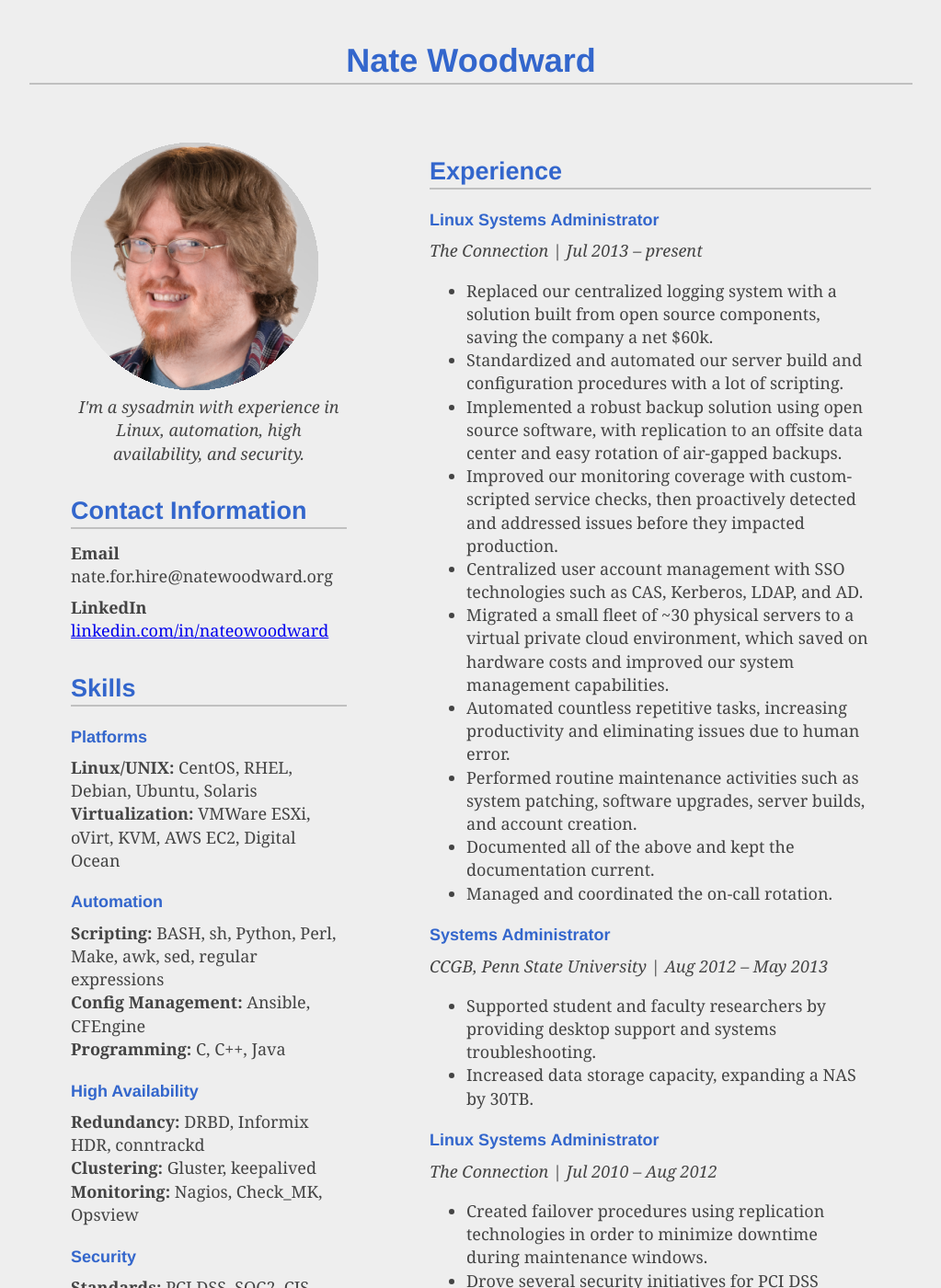
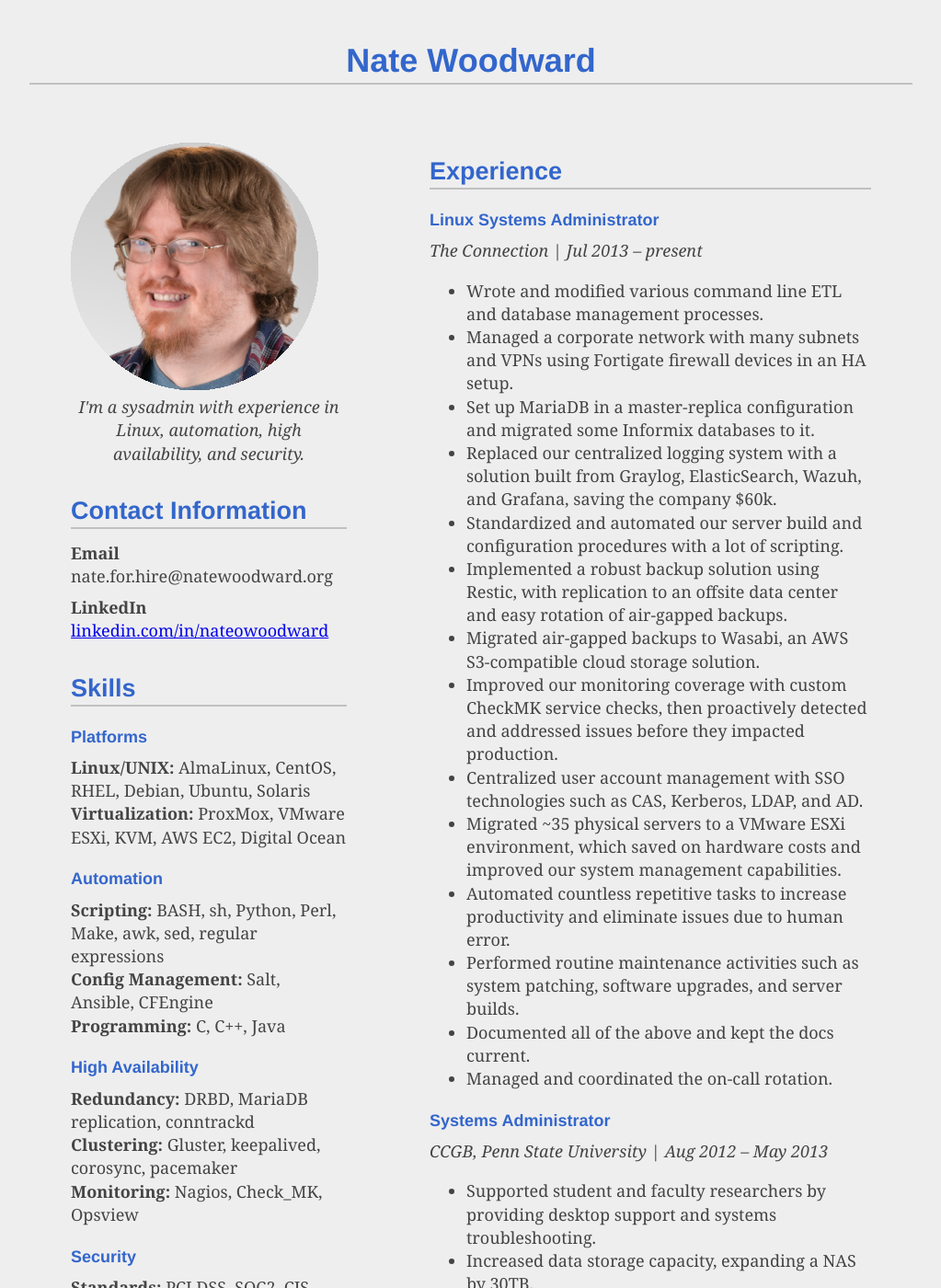
Before and after one commit to natewoodward/natewoodward.github.io, a Jekyll site: the page built from index.html, in a window 1280 px wide and 1400 px high. Shown: the whole window at 92% size, without its empty margins (128-1151 px from the left). Built offline with Jekyll 4.4.1, drawn with Linux system fonts in a browser that asks for light colours; some of the changed text lies outside the part shown.

Commit message:
Update resume

```diff
--- a/index.html
+++ b/index.html
@@ -1,13 +1,13 @@
 ---
 layout: default
-last_modified_at: 2022-11-16 18:41:27 UTC
+last_modified_at: 2026-04-01 19:11:20 UTC
 title: "Home"
 excerpt: "I'm a sysadmin with experience in Linux, automation, high availability, and security."
 ---
 <link rel="stylesheet" type="text/css" href="/css/home.css">
 <section class="skills">
 	<figure>
-		<img src="/img/nate2.png" alt="headshot" title="Tambi&eacute;n hablo un poco de espa&ntilde;ol"/>
+		<img src="/img/nate2.png" alt="headshot"/>
 		<figcaption>
 			{{ page.excerpt }}
 		</figcaption>
@@ -24,28 +24,28 @@ excerpt: "I'm a sysadmin with experience in Linux, automation, high availability
 	<h2>Skills</h2>
 	<h4>Platforms</h4>
 	<p>
-	<strong>Linux/UNIX:</strong> CentOS, RHEL, Debian, Ubuntu, Solaris<br/>
+	<strong>Linux/UNIX:</strong> AlmaLinux, CentOS, RHEL, Debian, Ubuntu, Solaris<br/>
 	<!-- <strong>Windows:</strong> Pointing, Clicking... I haven't done much Windows administration -->
-	<strong>Virtualization:</strong> VMWare ESXi, oVirt, KVM, AWS EC2, Digital Ocean
+	<strong>Virtualization:</strong> ProxMox, VMware ESXi, KVM, AWS EC2, Digital Ocean
 	</p>
 
 	<h4>Automation</h4>
 	<p>
 	<strong>Scripting:</strong> BASH, sh, Python, Perl, Make, awk, sed, regular expressions</br>
-	<strong>Config Management:</strong> Ansible, CFEngine<br/>
+	<strong>Config Management:</strong> Salt, Ansible, CFEngine<br/>
 	<strong>Programming:</strong> C, C++, Java
 	</p>
 
 	<h4>High Availability</h4>
 	<p>
-	<strong>Redundancy:</strong> DRBD, Informix HDR, conntrackd</br>
-	<strong>Clustering:</strong> Gluster, keepalived</br>
+	<strong>Redundancy:</strong> DRBD, MariaDB replication, conntrackd</br>
+	<strong>Clustering:</strong> Gluster, keepalived, corosync, pacemaker</br>
 	<strong>Monitoring:</strong> Nagios, Check_MK, Opsview
 	</p>
 
 	<h4>Security</h4>
 	<p>
-	<strong>Standards:</strong> PCI DSS, SOC2, CIS
+	<strong>Standards:</strong> PCI DSS, SOC2, CIS</br>
 	<strong>Authentication:</strong> Single sign-on (SSO),
 	Kerberos, Active Directory,
 	CAS, Cosign, Keycloak, PAM</br>
@@ -80,15 +80,19 @@ excerpt: "I'm a sysadmin with experience in Linux, automation, high availability
 	<p>
 	<em>The Connection</em> | <em>Jul 2013 &ndash; present</em>
 	<ul>
-		<li>Replaced our centralized logging system with a solution built from open source components, saving the company a net $60k.</li>
+		<li>Wrote and modified various command line ETL and database management processes.</li>
+		<li>Managed a corporate network with many subnets and VPNs using Fortigate firewall devices in an HA setup.</li>
+		<li>Set up MariaDB in a master-replica configuration and migrated some Informix databases to it.</li>
+		<li>Replaced our centralized logging system with a solution built from Graylog, ElasticSearch, Wazuh, and Grafana, saving the company $60k.</li>
 		<li>Standardized and automated our server build and configuration procedures with a lot of scripting.</li>
-		<li>Implemented a robust backup solution using open source software, with replication to an offsite data center and easy rotation of air-gapped backups.</li>
-		<li>Improved our monitoring coverage with custom-scripted service checks, then proactively detected and addressed issues before they impacted production.</li>
+		<li>Implemented a robust backup solution using Restic, with replication to an offsite data center and easy rotation of air-gapped backups.</li>
+		<li>Migrated air-gapped backups to Wasabi, an AWS S3-compatible cloud storage solution.</li>
+		<li>Improved our monitoring coverage with custom CheckMK service checks, then proactively detected and addressed issues before they impacted production.</li>
 		<li>Centralized user account management with SSO technologies such as CAS, Kerberos, LDAP, and AD.</li>
-		<li>Migrated a small fleet of ~30 physical servers to a virtual private cloud environment, which saved on hardware costs and improved our system management capabilities.</li>
-		<li>Automated countless repetitive tasks, increasing productivity and eliminating issues due to human error.</li>
-		<li>Performed routine maintenance activities such as system patching, software upgrades, server builds, and account creation.</li>
-		<li>Documented all of the above and kept the documentation current.</li>
+		<li>Migrated ~35 physical servers to a VMware ESXi environment, which saved on hardware costs and improved our system management capabilities.</li>
+		<li>Automated countless repetitive tasks to increase productivity and eliminate issues due to human error.</li>
+		<li>Performed routine maintenance activities such as system patching, software upgrades, and server builds.</li>
+		<li>Documented all of the above and kept the docs current.</li>
 		<li>Managed and coordinated the on-call rotation.</li>
 	</ul>
 	</p>
@@ -106,14 +110,10 @@ excerpt: "I'm a sysadmin with experience in Linux, automation, high availability
 	<p>
 	<em>The Connection</em> | <em>Jul 2010 &ndash; Aug 2012</em>
 	<ul>
+		<li>Deployed and maintained roughly 30 Linux servers.</li>
 		<li>Created failover procedures using replication technologies in order to minimize downtime during maintenance windows.</li>
-		<li>Drove several security initiatives for PCI DSS compliance, including:</li>
-			<ul><li>A vulnerability management program</li>
-			<li>System hardening standards</li>
-			<li>An intrusion detection system</li>
-			<li>A patch management procedure</li>
-			<li>A network vulnerability scanning process</li></ul>
-		<li>Documented new and existing operating procedures, which reduced the time spent on common tasks and prevented issues due to human error.</li>
+		<li>Implemented PCI DSS controls such as patch management, system hardening, intrusion detection, file integrity monitoring, and network vulnerability scans.</li>
+		<li>Eliminated many issues due to human error by documenting new and existing operating procedures on an internal wiki.</li>
 	</ul>
 	</p>
 
```
Also changed, not shown: other parts of index.html (+1 -1 lines).
